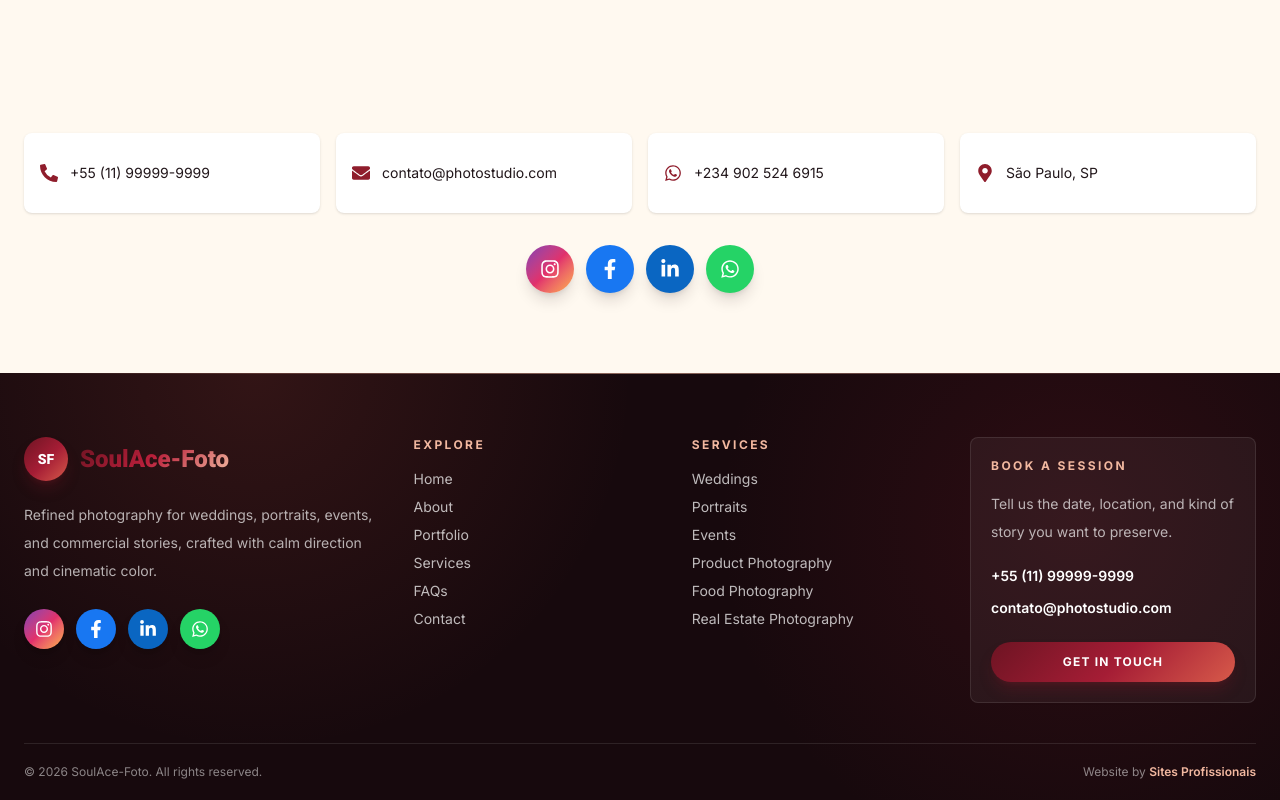
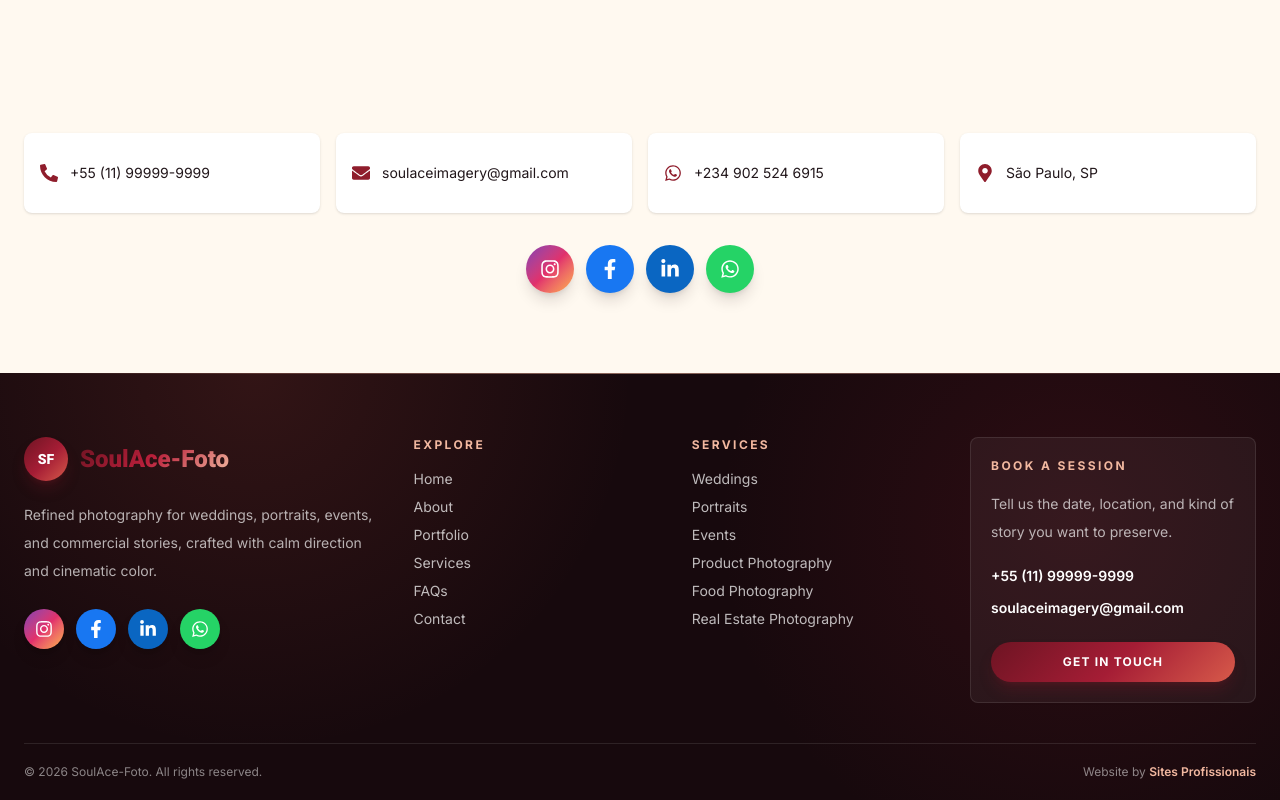
Before and after one commit to Ese-Fapo/Soulace-photo, a React (Vite) app in the folder my-app/: page / in a window 1280 px wide. Shown: the part 7362-8162 px from the top of the page. Built offline with nearby package versions, Linux system fonts and the light colour scheme.

Commit message:
Update contact email and href in contact information

```diff
--- a/my-app/src/assets/asset.js
+++ b/my-app/src/assets/asset.js
@@ -151,8 +151,8 @@ export const contactInfo = [
         id: 2,
         icon: FaEnvelope,
         label: "Email",
-        value: "contato@photostudio.com",
-        href: "mailto:contato@photostudio.com"
+        value: "soulaceimagery@gmail.com",
+        href: "mailto:soulaceimagery@gmail.com"
     },
     {
         id: 3,
```
